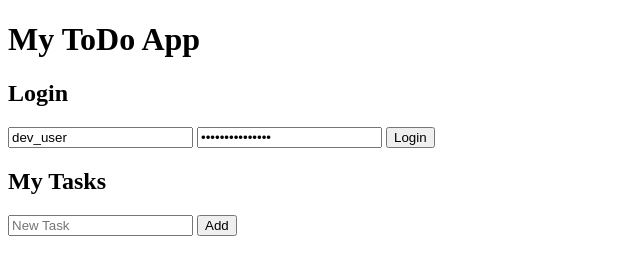
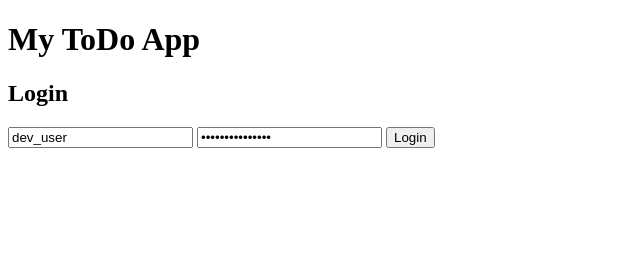
Before and after one commit to toasa/todo-app, a website: page public/index.html in a window 1280 px wide. Shown: the whole page, without its empty margins (0-640 px from the left). Drawn offline with Linux system fonts and the light colour scheme.

Commit message:
fix typo

```diff
--- a/public/index.html
+++ b/public/index.html
@@ -16,7 +16,7 @@
         <button onclick="login()">Login</button>
     </div>
 
-    <div id="todo-section" stype="display:none;">
+    <div id="todo-section" style="display:none;">
         <h2>My Tasks</h2>
         <ul id="todo-list"></ul>
         <input type="text" id="new-todo" placeholder="New Task">
```
